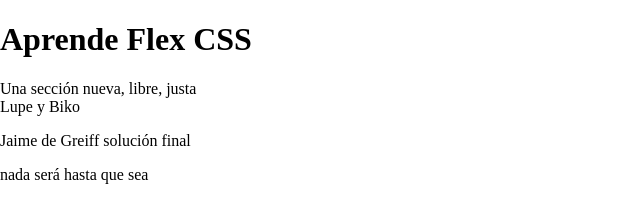
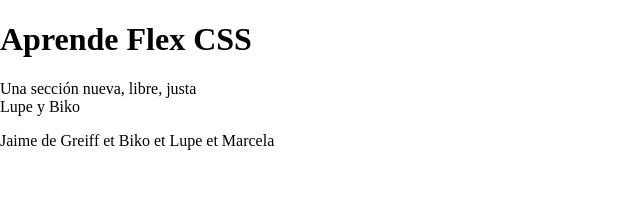
Before and after one commit to alegreiff/flex, a plain HTML site: page index.html in a window 1280 px wide. Shown: the whole page, without its empty margins (0-640 px from the left). Drawn offline with Linux system fonts and the light colour scheme.

Commit message:
new rules

```diff
--- a/index.html
+++ b/index.html
@@ -9,8 +9,6 @@
   <h1>Aprende Flex CSS</h1>
   <section>Una sección nueva, libre, justa</section>
   <section>Lupe y Biko</section>
-  <p>Jaime de Greiff solución final</p>
-
-  <div>nada será hasta que sea</div>
+  <p>Jaime de Greiff et Biko et Lupe et Marcela</p>
 </body>
 </html>
```
